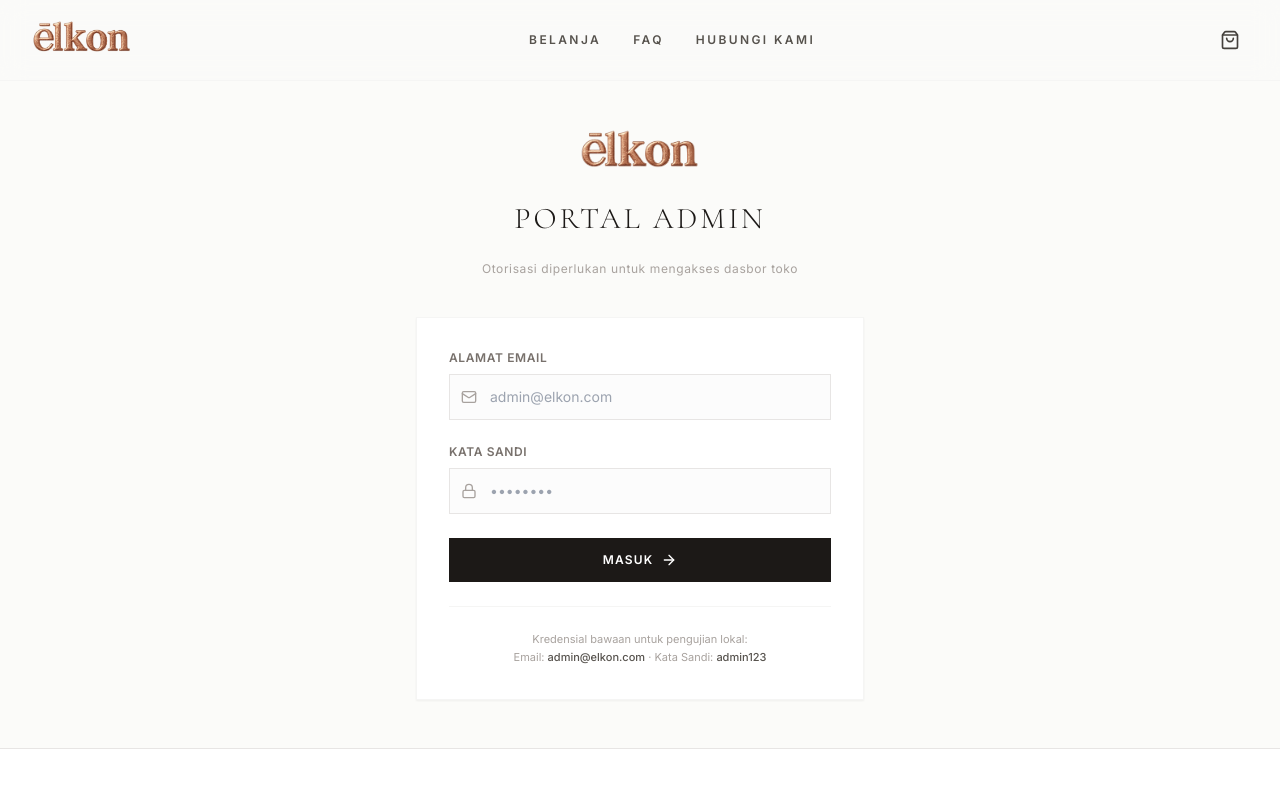
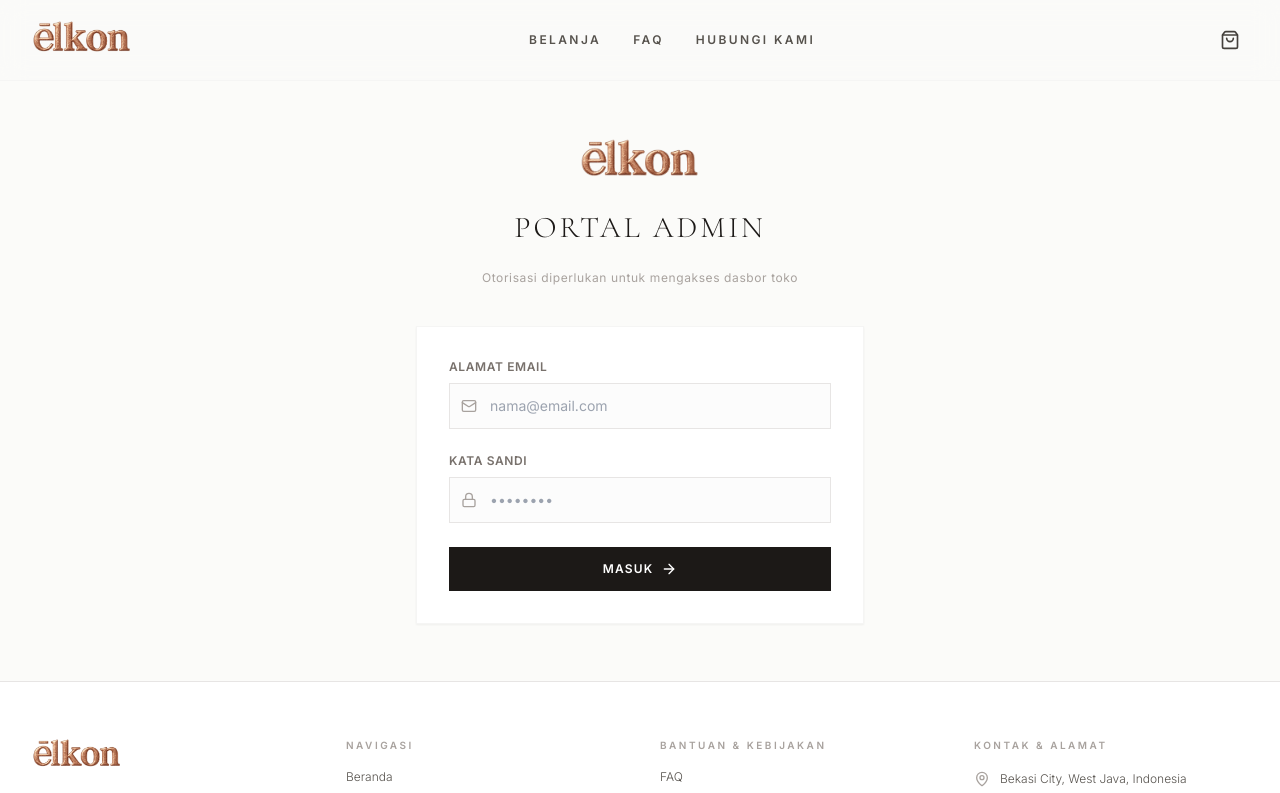
Before and after one commit to linducip2208/eikon, a React (Vite) app in the folder frontend/: page /login in a window 1280 px wide. Shown: the top 793 px of the page. Built offline with nearby package versions, Linux system fonts and the light colour scheme; no server answers.

Commit message:
Hapus petunjuk kredensial default dari halaman login
- Blok hint admin123 dihapus + placeholder email dinetralkan; kredensial default hanya di README

- Rebuild frontend/dist

```diff
--- a/frontend/src/pages/Login.jsx
+++ b/frontend/src/pages/Login.jsx
@@ -62,7 +62,7 @@ export default function Login({ onLoginSuccess }) {
                 type="email"
                 required
                 className="w-full bg-stone-50/50 border border-stone-200 pl-10 pr-4 py-3 text-sm text-stone-950 focus:border-stone-900 focus:outline-none transition-all placeholder-stone-450"
-                placeholder="admin@elkon.com"
+                placeholder="nama@email.com"
                 value={email}
                 onChange={(e) => setEmail(e.target.value)}
               />
@@ -100,13 +100,6 @@ export default function Login({ onLoginSuccess }) {
             </button>
           </div>
         </form>
-
-        <div className="mt-6 text-center border-t border-stone-100 pt-6">
-          <p className="text-[11px] text-stone-400 leading-relaxed">
-            Kredensial bawaan untuk pengujian lokal: <br />
-            Email: <span className="font-medium text-stone-600">admin@elkon.com</span> &middot; Kata Sandi: <span className="font-medium text-stone-600">admin123</span>
-          </p>
-        </div>
       </div>
     </div>
   );
```
Also changed, not shown: 2 other files (tests, documents, lock files or other folders).
